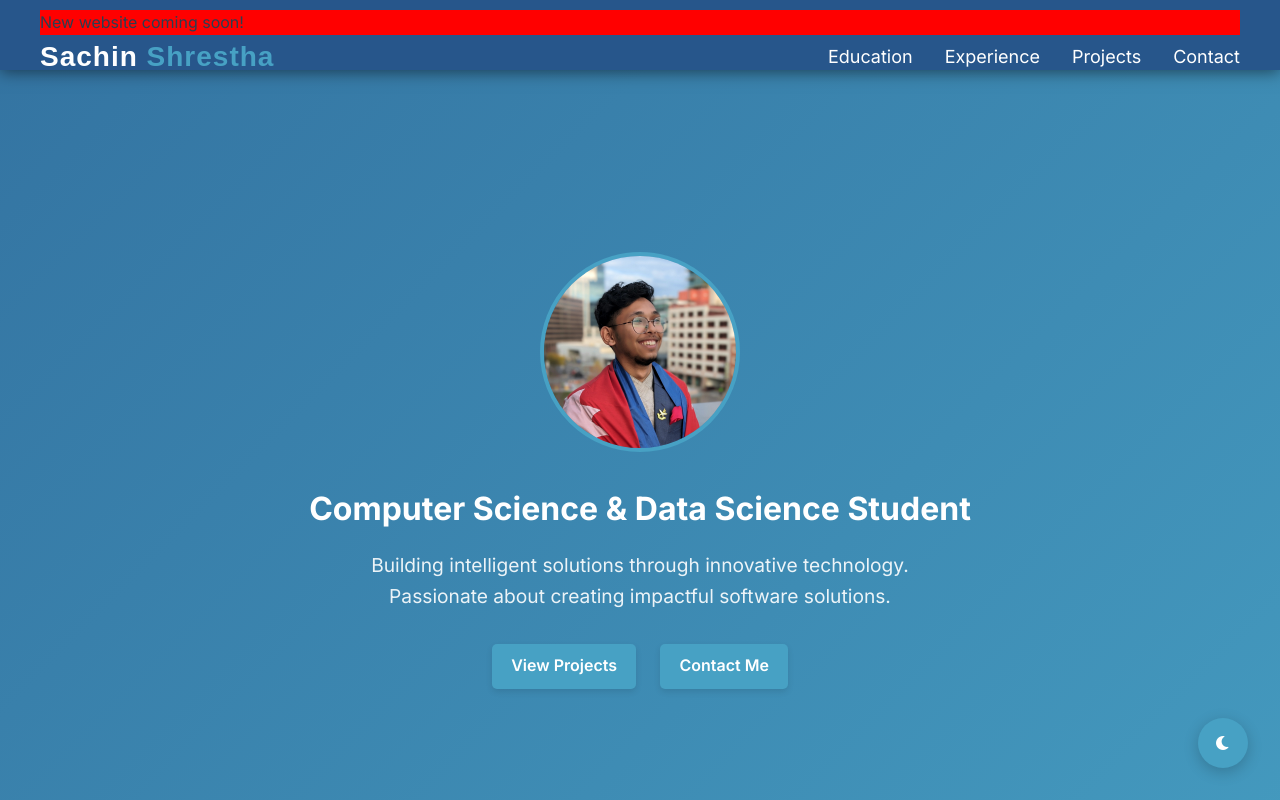
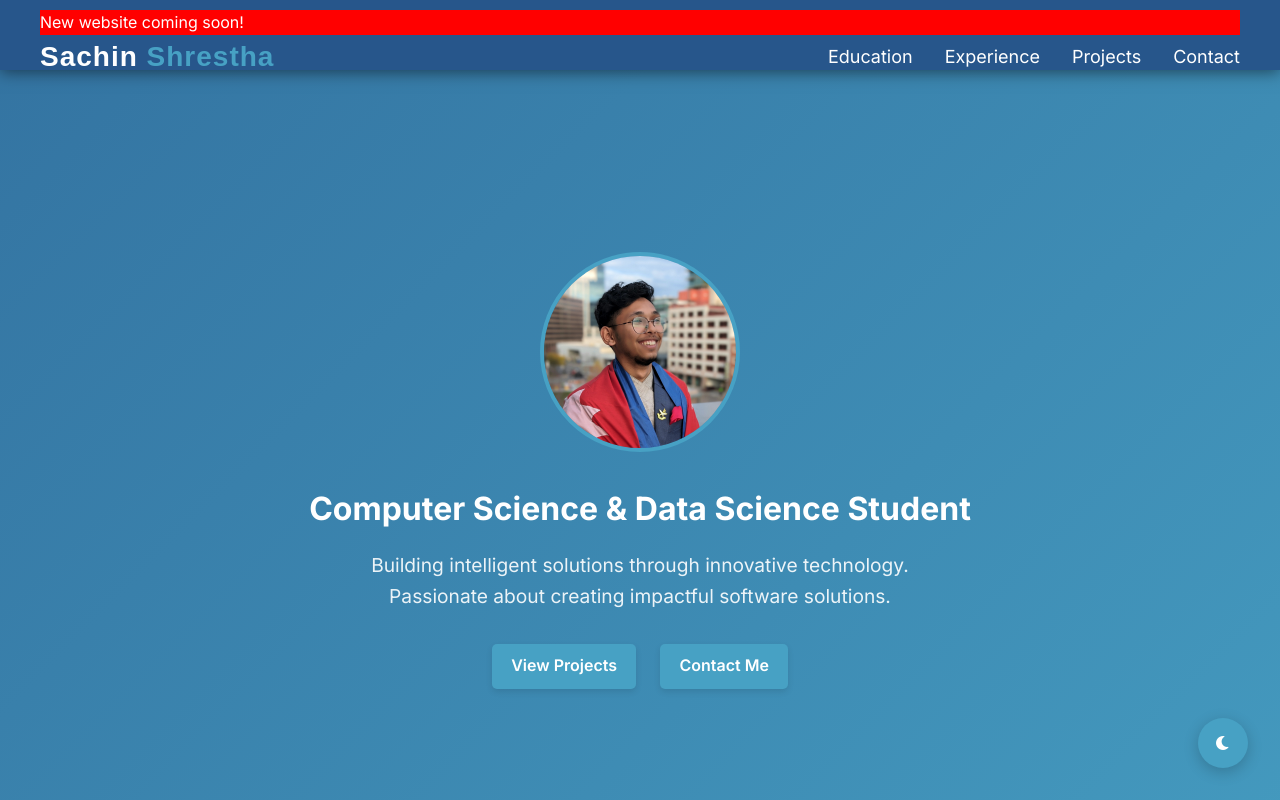
Before and after one commit to shrestha-sachin/personal-website, a plain HTML site: page index.html in a window 1280 px wide. Shown: the top 800 px of the page. Drawn offline with Linux system fonts and the light colour scheme.

Commit message:
Update index.html

```diff
--- a/index.html
+++ b/index.html
@@ -16,7 +16,10 @@
   </head>
   <body>
     <header>
-      <nav class="nav-container" style="background-color: red; font: white; text-alignment: center"> New website coming soon! </nav>
+      <nav class="nav-container" style="background-color: red; color: white; text-align: center;">
+      New website coming soon!
+      </nav>
+
       <nav class="nav-container">
         <a href="index.html" class="logo">Sachin <span>Shrestha</span></a>
         <div class="hamburger" onclick="toggleMenu()">
```
